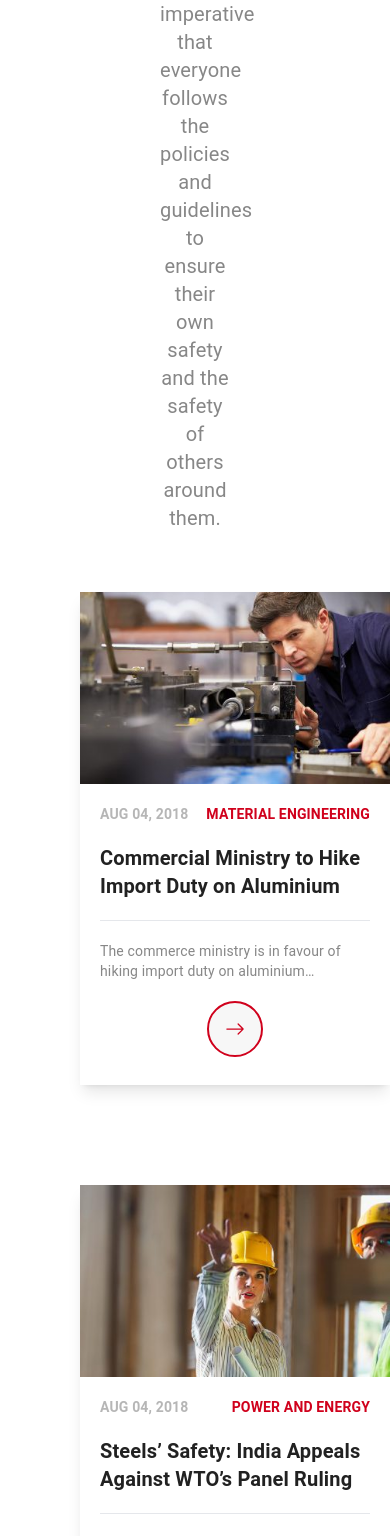
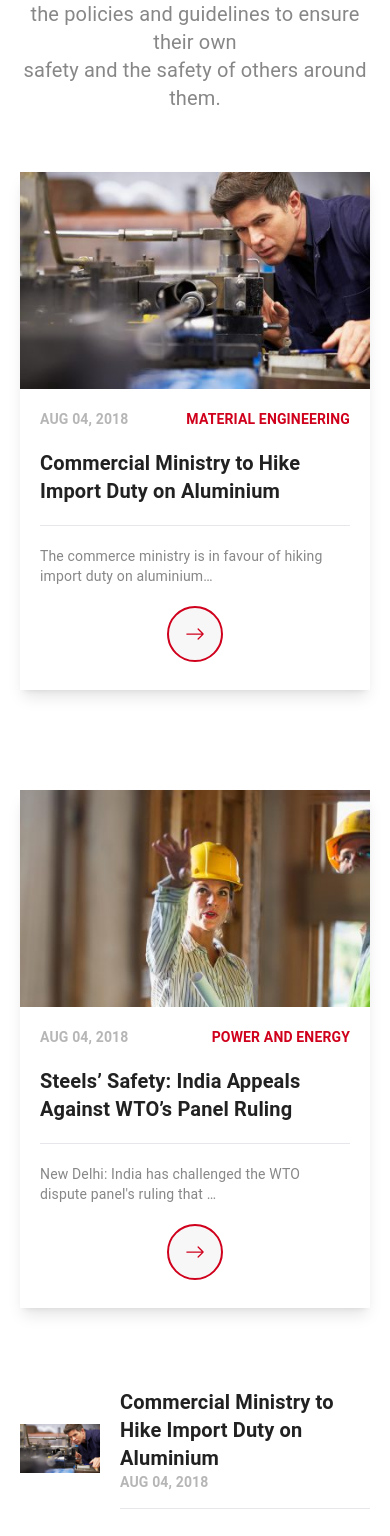
Before and after one commit to SalehAhmed19/architect_website, a React (Create React App) app: page / in a window 390 px wide. Shown: the part 4940-6476 px from the top of the page. Built offline with nearby package versions, Linux system fonts and the light colour scheme.

Commit message:
responsive issue fix

```diff
--- a/src/Components/BICard.jsx
+++ b/src/Components/BICard.jsx
@@ -2,7 +2,7 @@ import React from "react";
 
 const BICard = ({ d2 }) => {
   return (
-    <div className="flex items-center ml-10 mr-40 my-10">
+    <div className="flex items-center lg:ml-10 lg:mr-40 my-10 mx-5">
       <img className="w-20 mr-5" src={d2.img} alt="" />
       <div>
         <h4 className="font-bold text-xl">{d2.title}</h4>
--- a/src/Components/BusinessInnovation.jsx
+++ b/src/Components/BusinessInnovation.jsx
@@ -56,12 +56,12 @@ const BusinessInnovation = () => {
       <h2 className="text-4xl font-bold text-center">
         360° Business <span className="text-[#D0011C]">Innovation.</span>
       </h2>
-      <p className="text-[#878787] mx-40 text-center my-5 text-xl">
+      <p className="text-[#878787] lg:mx-40 mx-5 text-center my-5 text-xl">
         It is imperative that everyone follows the policies and guidelines to
         ensure their own <br /> safety and the safety of others around them.
       </p>
       <div className="grid grid-cols-1 lg:grid-cols-2">
-        <div className="grid grid-cols-1 lg:grid-cols-2 gap-5 ml-20">
+        <div className="grid grid-cols-1 lg:grid-cols-2 gap-5 lg:ml-20 mx-5">
           {data.map((d) => (
             <div className="py-10">
               <BusinessInnovationCard key={d._id} d={d} />
```
